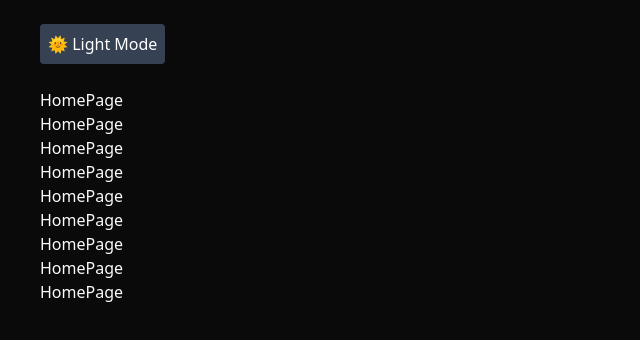
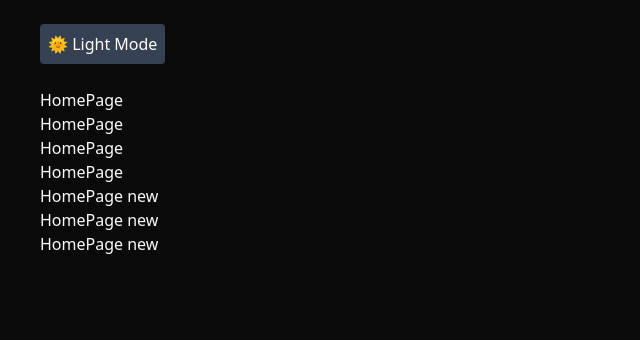
Before and after one commit to MoniruzzamanBillal/reusable-components, a Next.js app: page / in a window 1280 px wide. Shown: the top 340 px of the page, without its empty margins (0-640 px from the left). Built offline with nearby package versions, Linux system fonts and the light colour scheme.

Commit message:
feat:home page new 2 heading

```diff
--- a/components/main/HomePage/HomePage.tsx
+++ b/components/main/HomePage/HomePage.tsx
@@ -23,11 +23,11 @@ export default function HomePage() {
       <h1>HomePage</h1>
       <h1>HomePage</h1>
       <h1>HomePage</h1>
-      <h1>HomePage</h1>
-      <h1>HomePage</h1>
-      <h1>HomePage</h1>
-      <h1>HomePage</h1>
-      <h1>HomePage</h1>
+
+      {/*  */}
+      <h1>HomePage new </h1>
+      <h1>HomePage new </h1>
+      <h1>HomePage new </h1>
     </div>
   );
 }
```
